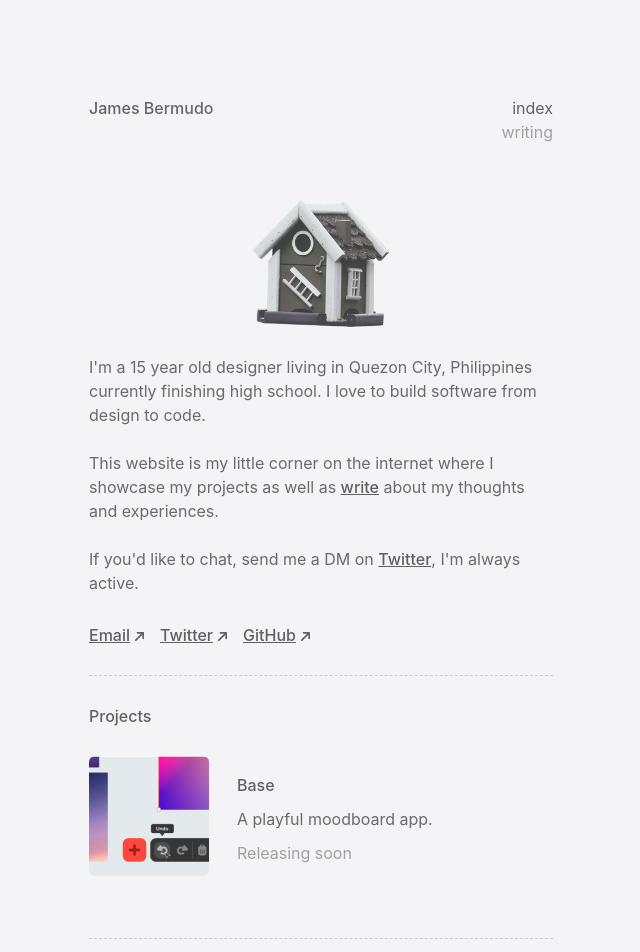
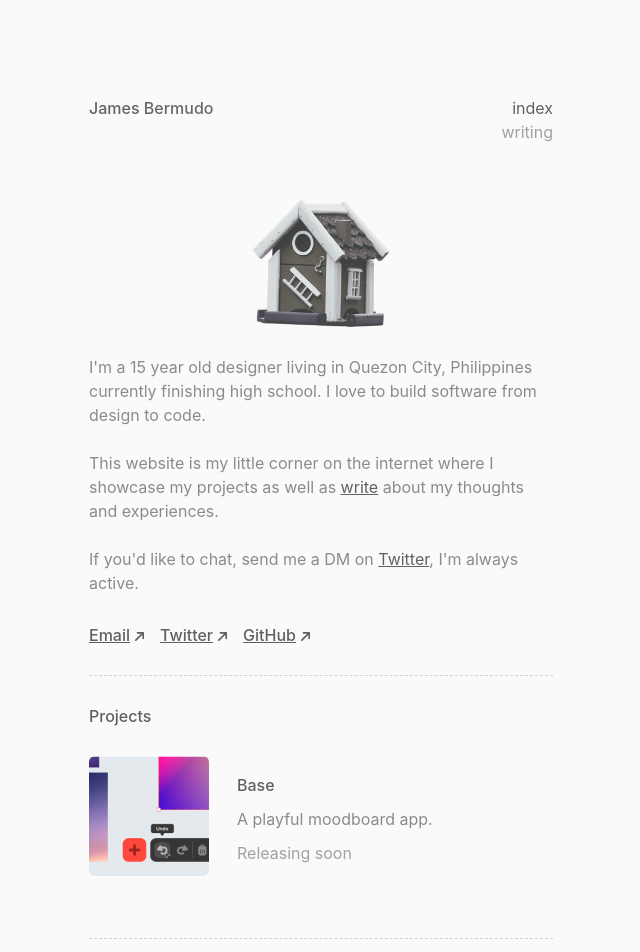
Before and after one commit to jcebermudo/jamesbermudo.com, a Next.js app: page / in a window 1280 px wide. Shown: the top 952 px of the page, without its empty margins (319-959 px from the left). Built offline with nearby package versions, Linux system fonts and the light colour scheme.

Commit message:
text readability

```diff
--- a/components/PostLink.jsx
+++ b/components/PostLink.jsx
@@ -15,7 +15,7 @@ function PostLink({ title, date, description, slug }) {
               {title}
             </a>
           </Link>
-          <p className="text-[#6A6A6A] mt-2.5">{description}</p>
+          <p className="text-[#8B8B8B] mt-2.5">{description}</p>
         </div>
       </div>
     </div>
--- a/pages/index.jsx
+++ b/pages/index.jsx
@@ -53,7 +53,7 @@ export default function Home() {
           className="select-none"
         />
       </div>
-      <p className="text-[#6A6A6A] text-base mt-7">
+      <p className="text-[#8B8B8B] text-base mt-7">
         I&apos;m a 15 year old designer living in Quezon City, Philippines
         currently finishing high school. I love to build software from design to
         code.
@@ -62,7 +62,7 @@ export default function Home() {
         This website is my little corner on the internet where I showcase my
         projects as well as{" "}
         <Link href="/writing">
-          <a className="text-[#606060] underline text-base font-medium duration-150 hover:text-[#19A1FD]">
+          <a className="text-[#606060] underline text-base duration-150 hover:text-[#19A1FD]">
             write
           </a>
         </Link>{" "}
@@ -74,7 +74,7 @@ export default function Home() {
           href="https://twitter.com/jcebermudo"
           target="_blank"
           rel="noreferrer"
-          className="text-[#606060] underline text-base font-medium duration-150 hover:text-[#19A1FD]"
+          className="text-[#606060] underline text-base duration-150 hover:text-[#19A1FD]"
         >
           Twitter
         </a>
@@ -171,7 +171,7 @@ export default function Home() {
         </div>
         <div className="ml-7 place-self-center">
           <h2 className="text-[#606060] text-base font-medium">Base</h2>
-          <p className="text-[#6A6A6A] text-base mt-2.5">
+          <p className="text-[#8B8B8B] text-base mt-2.5">
             A playful moodboard app.
           </p>
           <p className="text-[#A1A1A1] text-base mt-2.5">Releasing soon</p>
--- a/styles/globals.css
+++ b/styles/globals.css
@@ -5,7 +5,7 @@
 html,
 body {
   font-family: "Inter", sans-serif;
-  background-color: #f4f4f6;
+  background-color: #fafafa;
   margin: 0;
   padding: 0;
   border: 0;
```
